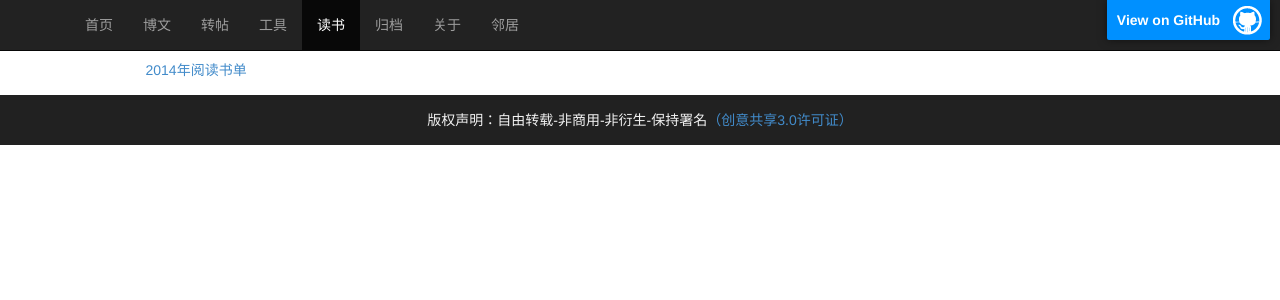
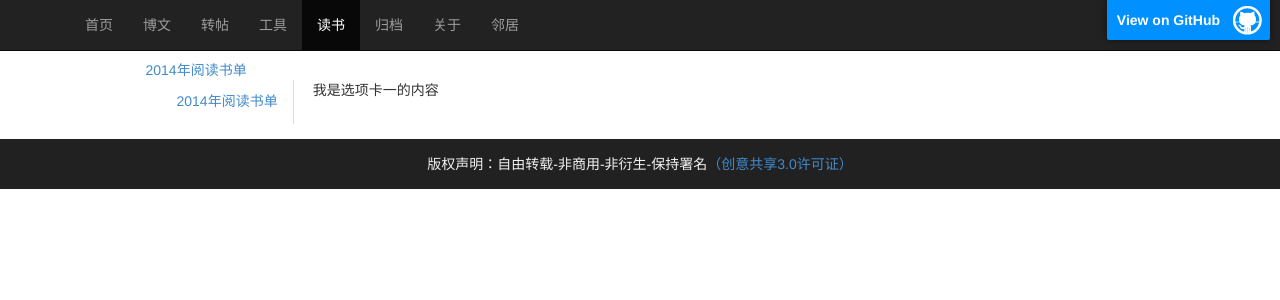
Before and after one commit to sheleng/sheleng.github.io, a Jekyll site: the page built from pages/books.html, in a window 1280 px wide. Shown: the top 300 px of the page. Built offline with Jekyll 4.4.1, drawn with Linux system fonts in a browser that asks for light colours.

Commit message:
修改阅读页面布局

```diff
--- a/pages/books.html
+++ b/pages/books.html
@@ -11,3 +11,30 @@
     {% endif %}
   {% endfor %}
 </div>
+
+<div class="container">
+    <div class='tabbable tabs-left'>
+
+      <!--
+        选项卡：书单列表
+      -->
+      <ul class='nav nav-tabs'>
+        {% for post in site.posts %}
+		  {% if post.category == 'books' %}
+      		<li><a href='#{{ post.url }}' data-toggle='tab'>{{ post.title }}</a></li>
+    	  {% endif %}
+  	    {% endfor %}
+      </ul>
+
+      <!--
+        选项卡的内容：书单详情
+      -->
+      <div class='tab-content'>
+        <div class='tab-pane active' id='tab1'>我是选项卡一的内容</div>
+        <div class='tab-pane' id='tab2'>我是选项卡二的内容</div>
+        <div class='tab-pane' id='tab3'>我是选项卡三的内容</div>
+        <div class='tab-pane' id='tab4'>我是选项卡四的内容</div>
+        <div class='tab-pane' id='tab5'>我是选项卡五的内容</div>
+      </div>
+    </div>
+</div>
--- a/public/css/style.css
+++ b/public/css/style.css
@@ -59,3 +59,109 @@
   position: relative;
   list-style-type:none
 }
+
+
+.tabs-below > .nav-tabs,
+.tabs-right > .nav-tabs,
+.tabs-left > .nav-tabs {
+  border-bottom: 0;
+}
+
+.tab-content > .tab-pane,
+.pill-content > .pill-pane {
+  display: none;
+}
+
+.tab-content > .active,
+.pill-content > .active {
+  display: block;
+}
+
+.tabs-below > .nav-tabs {
+  border-top: 1px solid #ddd;
+}
+
+.tabs-below > .nav-tabs > li {
+  margin-top: -1px;
+  margin-bottom: 0;
+}
+
+.tabs-below > .nav-tabs > li > a {
+  -webkit-border-radius: 0 0 4px 4px;
+     -moz-border-radius: 0 0 4px 4px;
+          border-radius: 0 0 4px 4px;
+}
+
+.tabs-below > .nav-tabs > li > a:hover,
+.tabs-below > .nav-tabs > li > a:focus {
+  border-top-color: #ddd;
+  border-bottom-color: transparent;
+}
+
+.tabs-below > .nav-tabs > .active > a,
+.tabs-below > .nav-tabs > .active > a:hover,
+.tabs-below > .nav-tabs > .active > a:focus {
+  border-color: transparent #ddd #ddd #ddd;
+}
+
+.tabs-left > .nav-tabs > li,
+.tabs-right > .nav-tabs > li {
+  float: none;
+}
+
+.tabs-left > .nav-tabs > li > a,
+.tabs-right > .nav-tabs > li > a {
+  min-width: 74px;
+  margin-right: 0;
+  margin-bottom: 3px;
+}
+
+.tabs-left > .nav-tabs {
+  float: left;
+  margin-right: 19px;
+  border-right: 1px solid #ddd;
+}
+
+.tabs-left > .nav-tabs > li > a {
+  margin-right: -1px;
+  -webkit-border-radius: 4px 0 0 4px;
+     -moz-border-radius: 4px 0 0 4px;
+          border-radius: 4px 0 0 4px;
+}
+
+.tabs-left > .nav-tabs > li > a:hover,
+.tabs-left > .nav-tabs > li > a:focus {
+  border-color: #eeeeee #dddddd #eeeeee #eeeeee;
+}
+
+.tabs-left > .nav-tabs .active > a,
+.tabs-left > .nav-tabs .active > a:hover,
+.tabs-left > .nav-tabs .active > a:focus {
+  border-color: #ddd transparent #ddd #ddd;
+  *border-right-color: #ffffff;
+}
+
+.tabs-right > .nav-tabs {
+  float: right;
+  margin-left: 19px;
+  border-left: 1px solid #ddd;
+}
+
+.tabs-right > .nav-tabs > li > a {
+  margin-left: -1px;
+  -webkit-border-radius: 0 4px 4px 0;
+     -moz-border-radius: 0 4px 4px 0;
+          border-radius: 0 4px 4px 0;
+}
+
+.tabs-right > .nav-tabs > li > a:hover,
+.tabs-right > .nav-tabs > li > a:focus {
+  border-color: #eeeeee #eeeeee #eeeeee #dddddd;
+}
+
+.tabs-right > .nav-tabs .active > a,
+.tabs-right > .nav-tabs .active > a:hover,
+.tabs-right > .nav-tabs .active > a:focus {
+  border-color: #ddd #ddd #ddd transparent;
+  *border-left-color: #ffffff;
+}
```
Also changed, not shown: pages/repost.html (+18 -5 lines).
